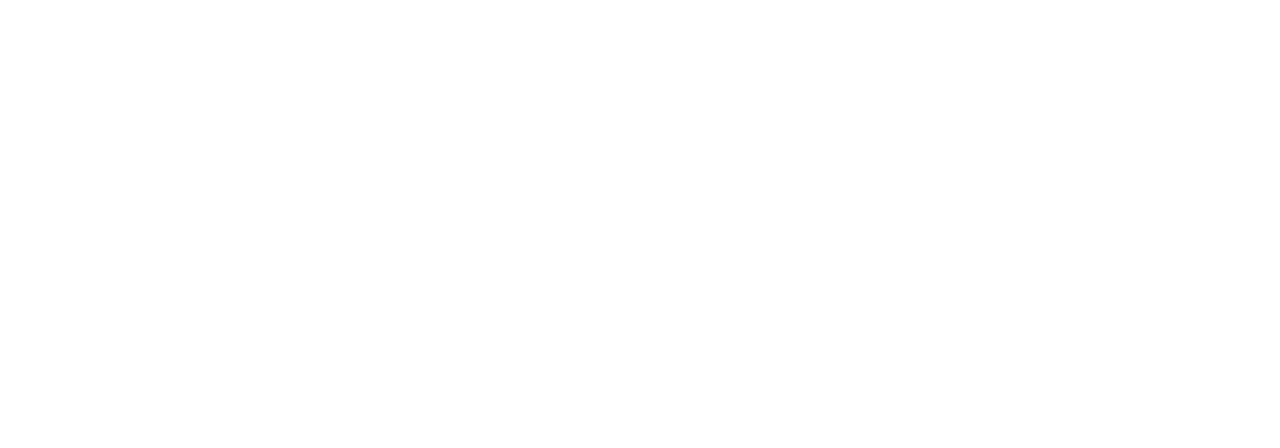
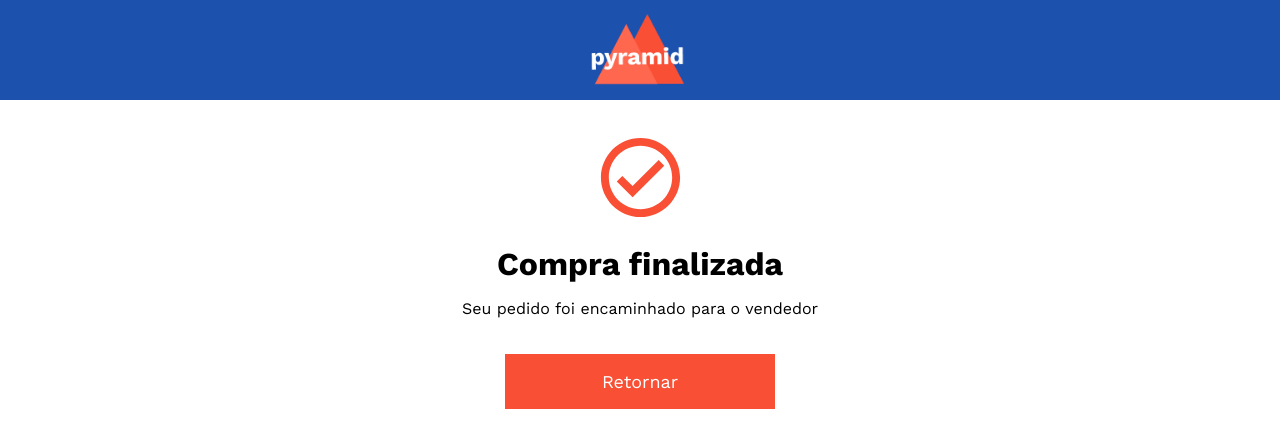
Before and after one commit to vinicalmeida38/pyramid-marketplace, a React (Create React App) app: page /success in a window 1280 px wide. Shown: the top 448 px of the page. Built offline with nearby package versions, Linux system fonts and the light colour scheme.

Commit message:
Create success page

```diff
--- a/src/pages/Payment/Payment.tsx
+++ b/src/pages/Payment/Payment.tsx
@@ -1,5 +1,6 @@
 import React from "react";
 import { useState } from "react";
+import { Link } from "react-router-dom";
 import SimpleHeader from "../../components/Header/SimpleHeader";
 import "./Payment.css";
 
@@ -55,9 +56,11 @@
           <br />
           <hr />
           <div className="step-button">
-            <button className={buttonStyle} type="submit">
-              Finalizar compra
-            </button>
+            <Link to="/success">
+              <button className={buttonStyle} type="submit">
+                Finalizar compra
+              </button>
+            </Link>
           </div>
         </form>
       </div>
--- a/src/pages/ProductDetails/ProductDetails.tsx
+++ b/src/pages/ProductDetails/ProductDetails.tsx
@@ -2,6 +2,7 @@
 import "./ProductDetails.css";
 
 import Header from "../../components/Header/Header";
+import { Link } from "react-router-dom";
 
 const ProductDetails = () => {
   return (
@@ -27,12 +28,16 @@
           </p>
         </div>
         <div className="product-details__btns">
+          <Link to="/payment">
             <button className="button-pyramid product-details__btns--buy">
               Comprar
             </button>
+          </Link>
+          <Link to="/shopping-cart">
             <button className="button-pyramid product-details__btns--cart">
               Adicionar ao carrinho
             </button>
+          </Link>
         </div>
       </div>
     </div>
--- /dev/null
+++ b/src/pages/Success/Success.css
@@ -0,0 +1,16 @@
+.success-page {
+  display: flex;
+  flex-direction: column;
+  text-align: center;
+  align-items: center;
+  justify-content: center;
+}
+
+.success-page__title {
+  margin-top: 20px;
+  margin-bottom: 0;
+}
+
+.success-page__btn {
+  margin-top: 20px;
+}
--- /dev/null
+++ b/src/pages/Success/Success.tsx
@@ -0,0 +1,24 @@
+import React from "react";
+import { Link } from "react-router-dom";
+import SimpleHeader from "../../components/Header/SimpleHeader";
+
+import checkCircle from "../../assets/images/check_circle.svg";
+import "./Success.css";
+
+const Success = () => {
+  return (
+    <>
+      <SimpleHeader />
+      <div className="content-container success-page">
+        <img src={checkCircle} alt="Success Check" />
+        <h1 className="success-page__title">Compra finalizada</h1>
+        <p>Seu pedido foi encaminhado para o vendedor</p>
+        <Link to="/">
+          <button className="button-pyramid success-page__btn">Retornar</button>
+        </Link>
+      </div>
+    </>
+  );
+};
+
+export default Success;
--- a/src/routes.tsx
+++ b/src/routes.tsx
@@ -5,6 +5,7 @@
 import Home from "./pages/Home/Home";
 import Payment from "./pages/Payment/Payment";
 import ProductDetails from "./pages/ProductDetails/ProductDetails";
+import Success from "./pages/Success/Success";
 
 const Routes = () => {
   return (
@@ -14,6 +15,7 @@
       <Route component={Cart} path="/shopping-cart" />
       <Route component={Address} path="/address" />
       <Route component={Payment} path="/payment" />
+      <Route component={Success} path="/success" />
     </BrowserRouter>
   );
 };
```
Also changed, not shown: src/assets/images/check_circle.svg (added). Lines whose indentation alone changed are shown as unchanged.
